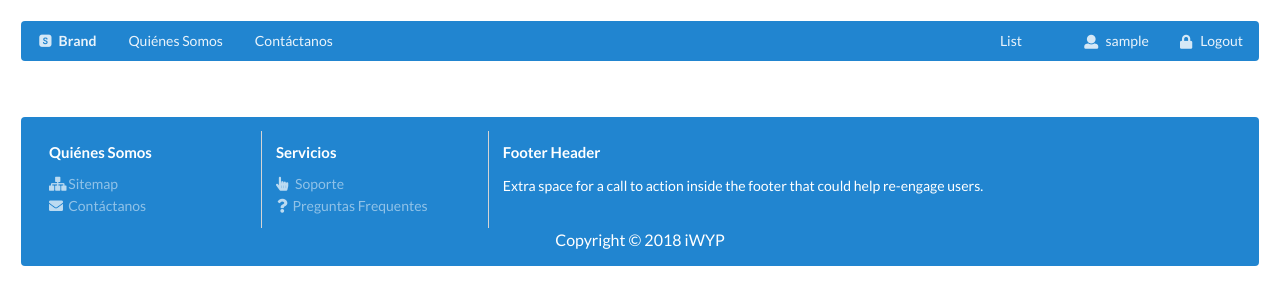
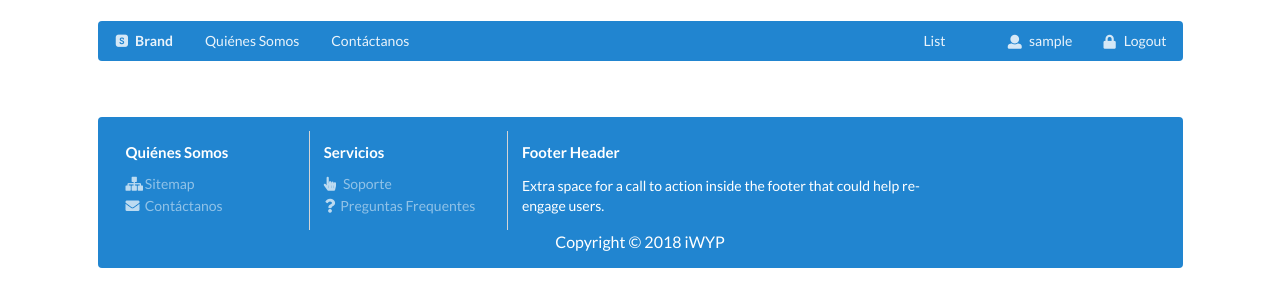
Before and after one commit to fbenavides69/school, a Django app: a page that uses school/templates/base.html in a window 1280 px wide. Shown: the top 307 px of the page. Run offline with Django 3.2, Linux system fonts and the light colour scheme; the visitor is signed in with stand-in values (Sample User, id 1); some libraries are stand-ins or nearby versions.

Commit message:
Semantic UI added to Client day to day part

```diff
--- a/school/templates/base.html
+++ b/school/templates/base.html
@@ -21,7 +21,7 @@
 
   </head>
   <body>
-
+    <div class="ui container">
     <!-- Top Menu -->
 
     <div class="ui fluid padded container basic segment">
@@ -88,6 +88,7 @@
       </div>
     </div>
 
+    </div>
     <!-- Scripts -->
 
     <!-- JQuery -->
```
Also changed, not shown: alumni/__init__.py (deleted), alumni/migrations/__init__.py (deleted), registration/__init__.py (deleted), school/__init__.py (deleted).
